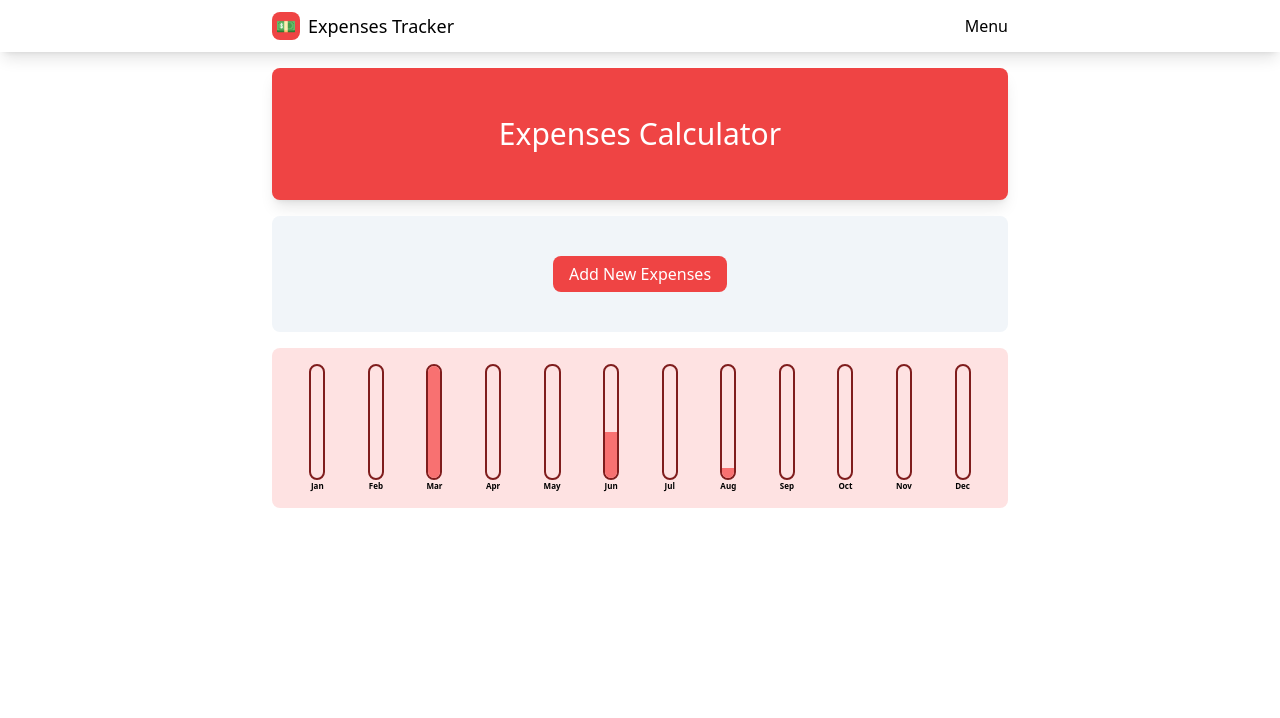
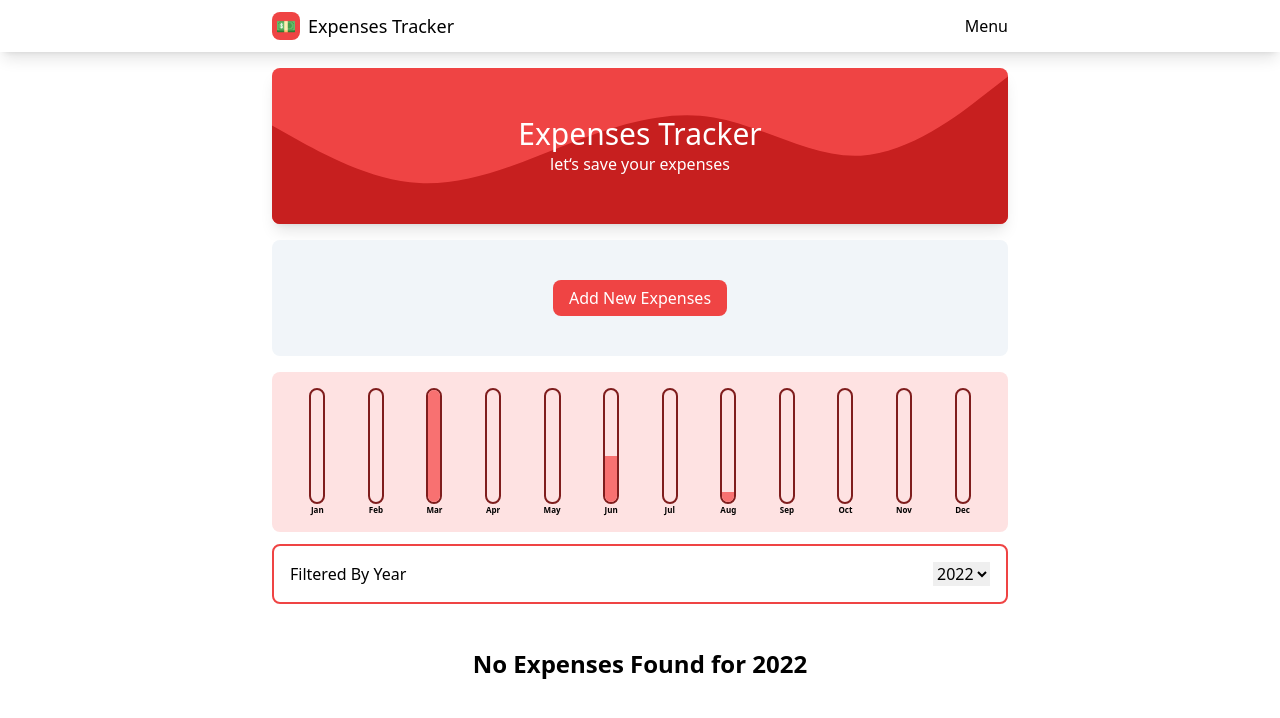
Before and after one commit to adityahimaone/FE-Expenses-Tracker, a React (Vite) app: page / in a window 1280 px wide. Shown: the top 718 px of the page. Built offline with nearby package versions, Linux system fonts and the light colour scheme.

Commit message:
Add Filtered Year Data

```diff
--- a/src/App.jsx
+++ b/src/App.jsx
@@ -1,5 +1,6 @@
 import React from 'react';
 
+import WaveIMG from '@/assets/images/wave.svg';
 import Expenses from '@/components/elements/Expenses/Expense';
 import Layout from '@/components/layouts/DefaultLayout';
 
@@ -28,10 +29,19 @@ function App() {
 
   return (
     <Layout>
-      <div className="flex items-center justify-center rounded-lg bg-red-500 py-12 shadow-lg">
-        <h1 className="text-3xl font-medium text-white">Expenses Calculator</h1>
+      <div className="relative flex items-center justify-center overflow-clip rounded-lg bg-red-500 py-12 shadow-lg">
+        <div className="z-[2] flex flex-col text-center">
+          <h1 className=" text-3xl font-medium  text-white">
+            Expenses Tracker
+          </h1>
+          <p className="text-white">let&lsquo;s save your expenses</p>
+        </div>
+        <img
+          src={WaveIMG}
+          alt="wave img"
+          className="absolute bottom-0 z-[1] "
+        />
       </div>
-
       <div>
         <Expenses expenses={expenses} />
       </div>
--- a/src/components/elements/Expenses/Expense.jsx
+++ b/src/components/elements/Expenses/Expense.jsx
@@ -3,6 +3,7 @@ import { MdClose } from 'react-icons/md';
 import { useSelector } from 'react-redux';
 
 import ExpenseChart from './ExpenseChart';
+import ExpenseFilter from './ExpenseFilter';
 import ExpenseForm from './ExpenseForm';
 import ExpensesItem from './ExpenseItem';
 
@@ -11,12 +12,21 @@ import ButtonPrimary from '@/components/UI/Button/ButtonPrimary';
 function Expenses({ expenses }) {
   const expensesData = useSelector(state => state.expenses.data);
   const [showForm, setShowForm] = useState(false);
+  const [filteredYear, setfilteredYear] = useState('2022');
+
+  const handleFilterChange = selectedYear => {
+    setfilteredYear(selectedYear);
+  };
 
   const handleShowForm = () => {
     setShowForm(!showForm);
   };
 
-  console.log(expensesData);
+  const filteredExpenses = expensesData.filter(expense =>
+    expense.date.includes(filteredYear)
+  );
+
+  console.log(filteredExpenses);
   return (
     <div>
       <div className="shadomax-w-lg relative my-4 flex flex-col items-center justify-center rounded-lg bg-slate-100 py-10">
@@ -39,8 +49,19 @@ function Expenses({ expenses }) {
         </div>
       </div>
       <ExpenseChart expenses={expenses} />
+      <ExpenseFilter
+        filteredYear={filteredYear}
+        onChangeFilter={handleFilterChange}
+      />
       <div>
-        {expensesData.map(expense => (
+        {filteredExpenses.length === 0 && (
+          <div className="p-8 text-center">
+            <p className="text-2xl font-semibold">
+              No Expenses Found for {filteredYear}
+            </p>
+          </div>
+        )}
+        {filteredExpenses.map(expense => (
           <ExpensesItem
             key={expense.id}
             id={expense.id}
--- /dev/null
+++ b/src/components/elements/Expenses/ExpenseFilter.jsx
@@ -0,0 +1,34 @@
+import React from 'react';
+
+function ExpenseFilter({ filteredYear, onChangeFilter }) {
+  const handleChangeFilter = e => {
+    onChangeFilter(e.target.value);
+  };
+
+  // get year now
+  const currentYear = new Date().getFullYear();
+
+  console.log(currentYear, 'currentYear');
+  return (
+    <div className="my-3 flex justify-between rounded-lg border-2 border-red-500 p-4">
+      <div>
+        <p>Filtered By Year</p>
+      </div>
+      <div>
+        <select
+          defaultValue={currentYear}
+          onChange={handleChangeFilter}
+          name="filterYear"
+          id=""
+        >
+          <option value="2019">2019</option>
+          <option value="2020">2020</option>
+          <option value="2021">2021</option>
+          <option value="2022">2022</option>
+        </select>
+      </div>
+    </div>
+  );
+}
+
+export default ExpenseFilter;
--- a/src/components/elements/Expenses/ExpenseItem.jsx
+++ b/src/components/elements/Expenses/ExpenseItem.jsx
@@ -13,7 +13,6 @@ function ExpensesItem({ id, title, amount, date }) {
   const dispatch = useDispatch();
 
   const handleDelete = () => {
-    console.log(id);
     dispatch(deleteExpense(id));
   };
   return (
--- a/src/index.html
+++ b/src/index.html
@@ -1,13 +1,16 @@
 <!DOCTYPE html>
 <html lang="en">
+
 <head>
   <meta charset="UTF-8" />
   <link rel="icon" type="image/svg+xml" href="/assets/images/favicon.svg" />
   <meta name="viewport" content="width=device-width, initial-scale=1.0" />
-    <title>Vite React Starter</title>
+  <title>Expenses Calculator</title>
 </head>
+
 <body>
   <div id="root"></div>
   <script type="module" src="/main.jsx"></script>
 </body>
+
 </html>
```
Also changed, not shown: src/assets/images/wave.svg (added). Lines whose indentation alone changed are shown as unchanged.
